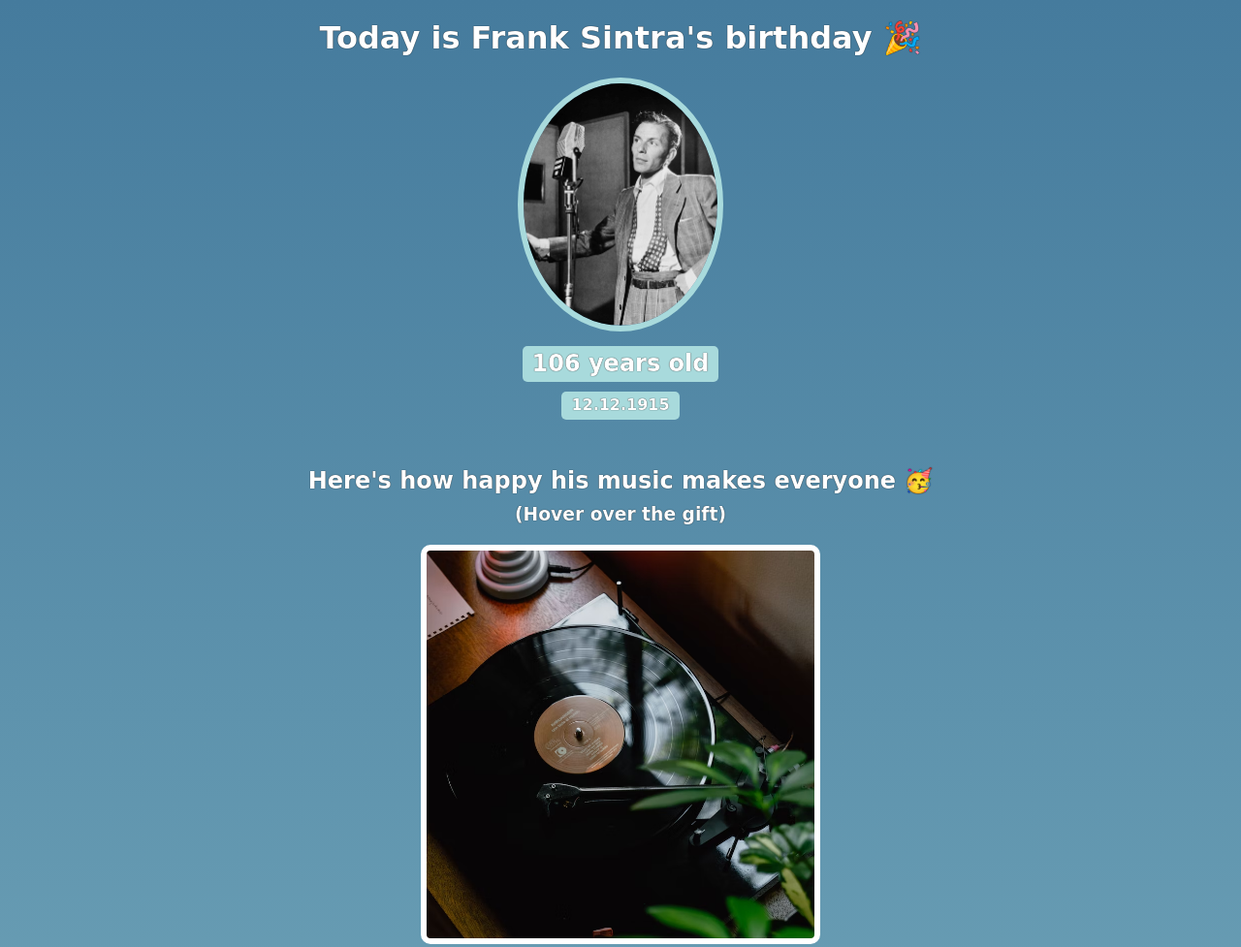
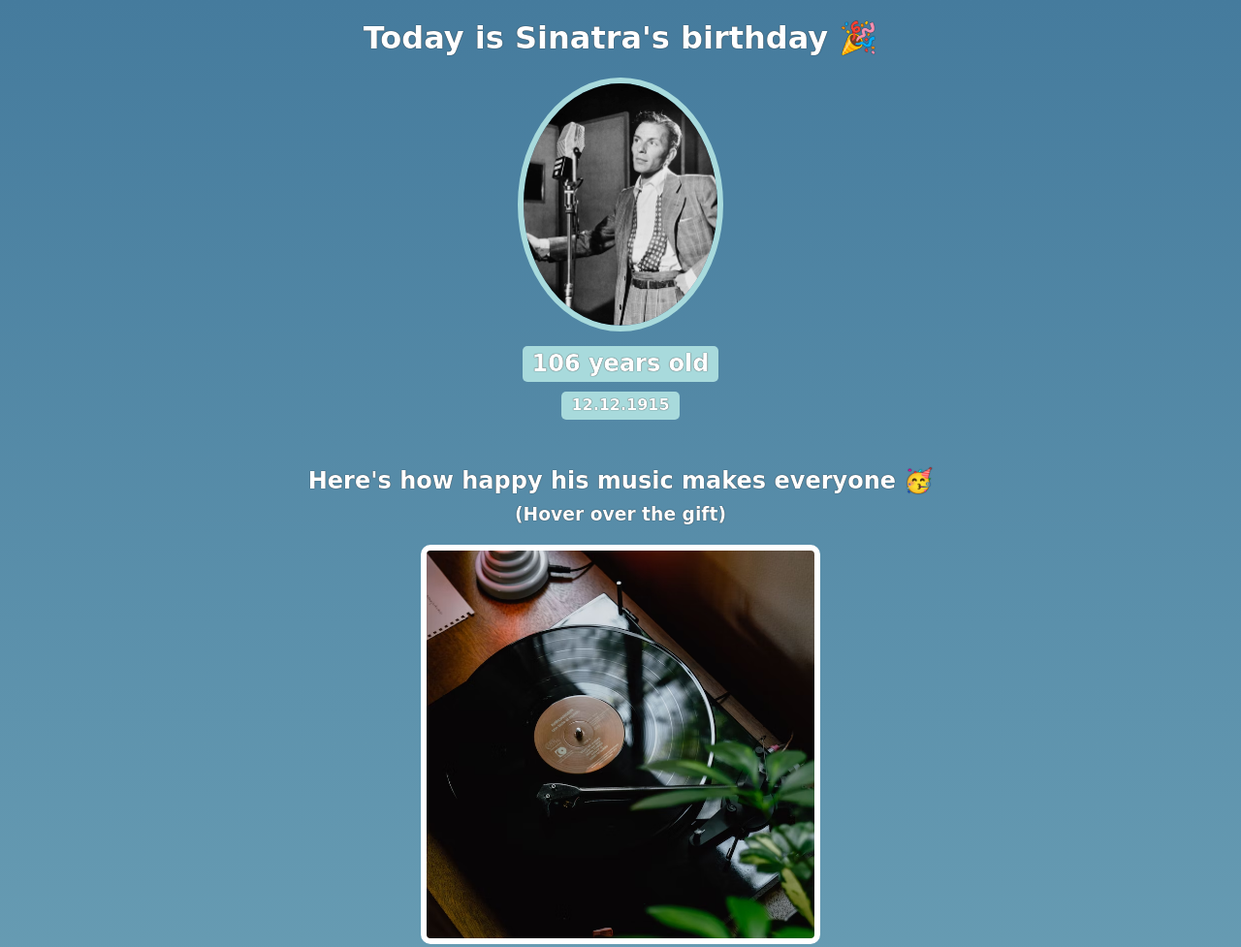
Before and after one commit to len444/frank-site, a website built with Vite: page index.html in a window 1280 px wide. Shown: the top 977 px of the page at 97% size. Built offline with nearby package versions, Linux system fonts and the light colour scheme; a web font is replaced by a local one.

Commit message:
change the name to Sinatra

```diff
--- a/index.html
+++ b/index.html
@@ -7,7 +7,7 @@
     </head>
     <body>
         <div id="header">
-            <h1>Today is Frank Sintra's birthday 🎉</h1>
+            <h1>Today is Sinatra's birthday 🎉</h1>
             <img id="bff-img" src="images/frank.png">
             <h2 id="bday-age">106 years old</h2>
             <h4 id="bday-date">12.12.1915</h4>
```
